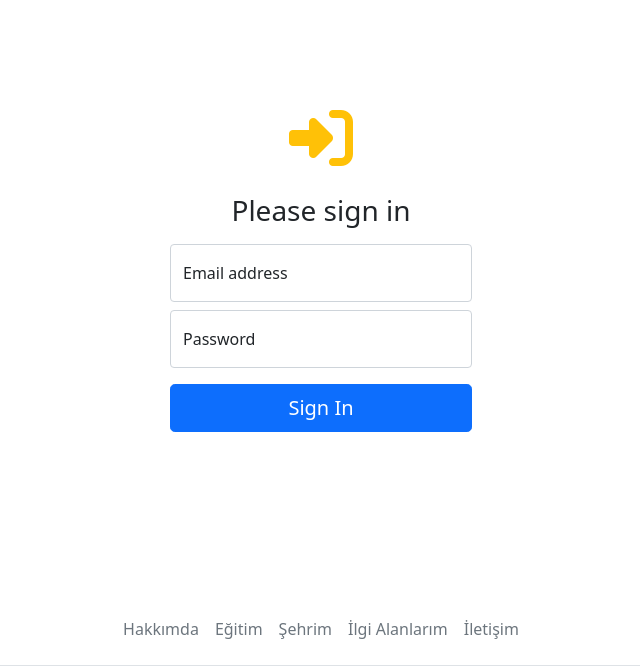
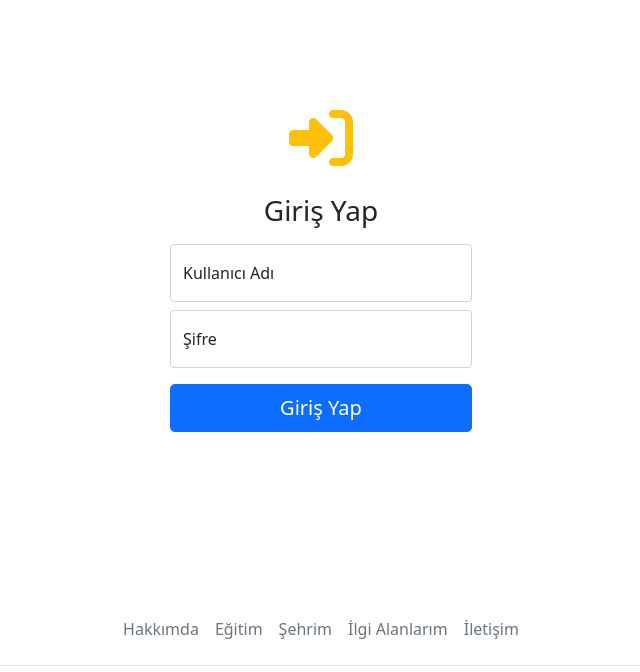
Before and after one commit to kurtulusyunus/web-project, a PHP site: page /login.html in a window 1280 px wide. Shown: the part 152-824 px from the top of the page, without its empty margins (319-959 px from the left). Run offline with PHP 8.4, Linux system fonts and the light colour scheme; some libraries are stand-ins or nearby versions.

Commit message:
Ufak hatalar giderildi

```diff
--- a/login.html
+++ b/login.html
@@ -66,7 +66,7 @@
     >
       <div class="text-center">
         <i class="fa-solid fa-right-to-bracket fa-4x mb-4 text-warning"></i>
-        <h1 class="h3 mb-3 fw-normal">Please sign in</h1>
+        <h1 class="h3 mb-3 fw-normal">Giriş Yap</h1>
       </div>
 
       <div class="form-floating mb-2">
@@ -77,7 +77,7 @@
           name="email"
           placeholder="name@example.com"
         />
-        <label for="email">Email address</label>
+        <label for="email">Kullanıcı Adı</label>
       </div>
       <div class="form-floating">
         <input
@@ -87,13 +87,13 @@
           name="password"
           placeholder="Password"
         />
-        <label for="password">Password</label>
+        <label for="password">Şifre</label>
       </div>
       <input
         class="w-100 btn btn-lg btn-primary mt-3"
         type="submit"
         name="submit"
-        value="Sign In"
+        value="Giriş Yap"
         onclick="validate()"
       />
     </form>
--- a/login.php
+++ b/login.php
@@ -55,7 +55,7 @@
 
       <div
         class="row align-items-center justify-content-center"
-        style="min-height: 50vh"
+        style="min-height: 75vh"
       >
       <h1 class="text-center bg-success py-3 rounded">Hoşgeldiniz
       <?php
```
Also changed, not shown: js/contact.js (+6 -6 lines).
